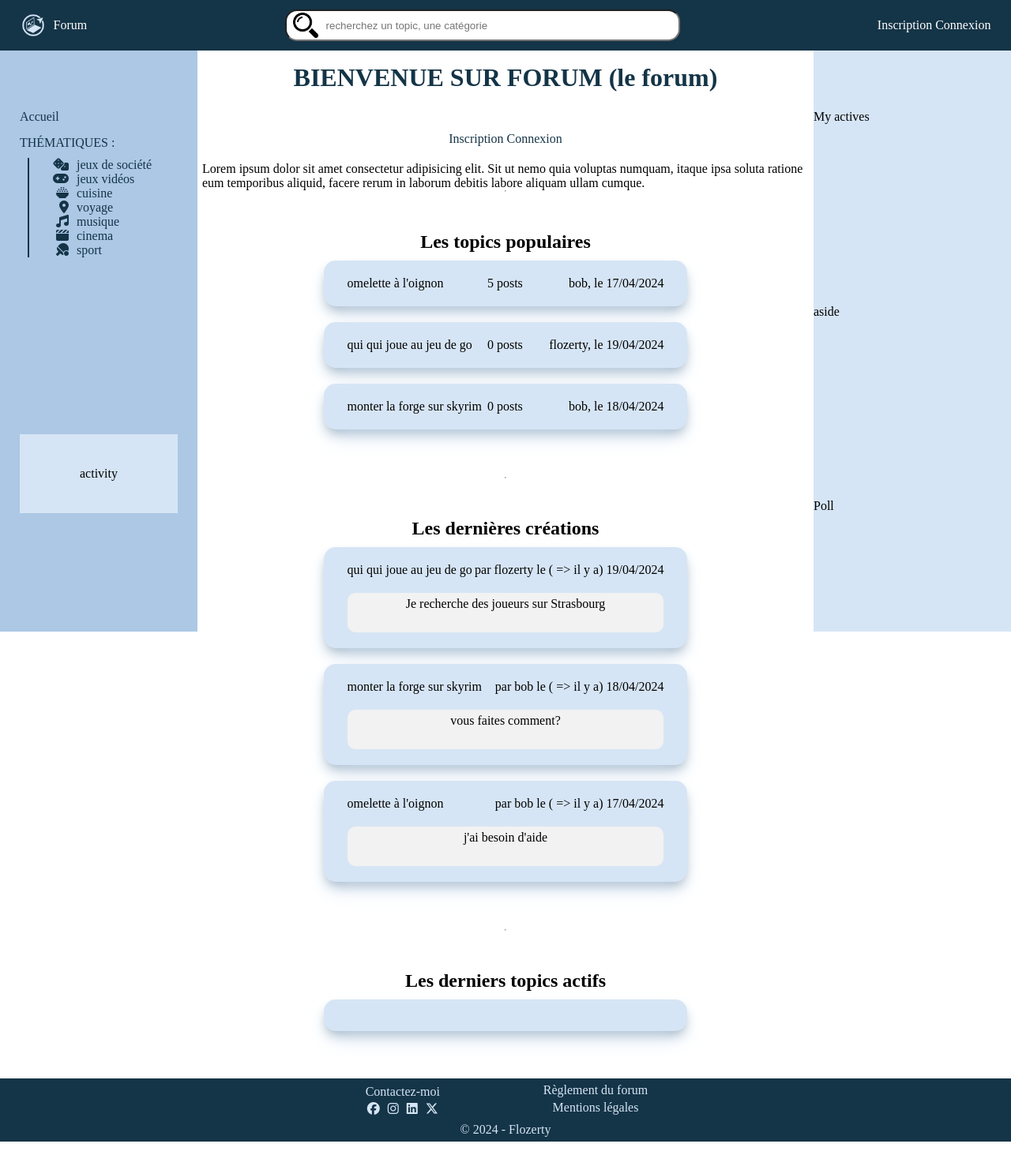
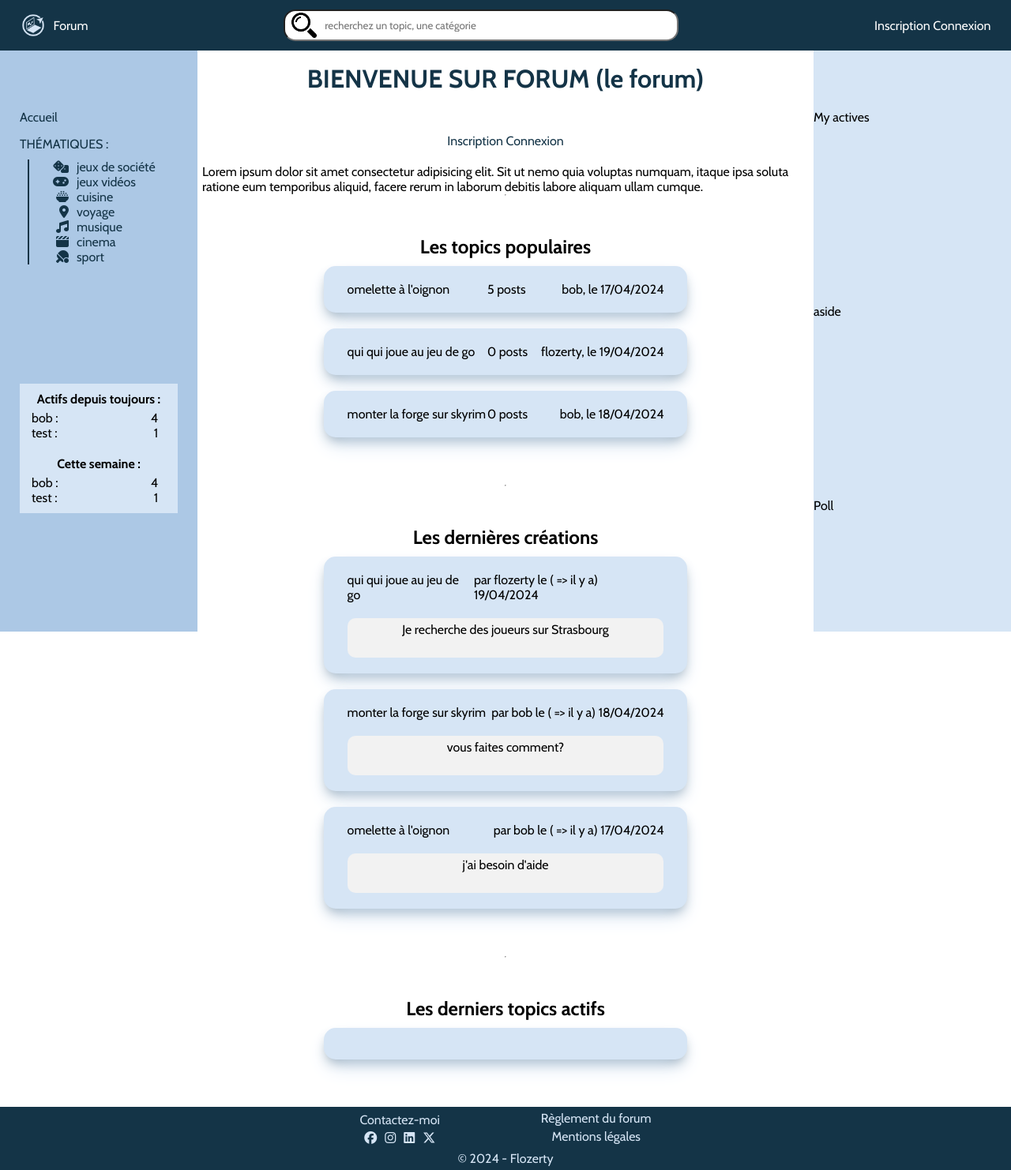
Before and after one commit to Flozerty/Forum, a PHP site: page / in a window 1280 px wide. Shown: the whole page at 79% size. Before the commit the page ends 1446 px from the top, so only its background shows below. Run offline with PHP 8.4, Linux system fonts and the light colour scheme; data comes from the database, SQL or seed files in the repository; some libraries are stand-ins or nearby versions.

Commit message:
activity section + fonts style

```diff
--- a/controller/HomeController.php
+++ b/controller/HomeController.php
@@ -13,9 +13,13 @@ class HomeController extends AbstractController implements ControllerInterface {
   public function index() {
     $topicManager = new TopicManager();
     $categoryManager = new CategoryManager();
+    $userManager = new UserManager();
     $categories = $categoryManager->findAll();
     $popularTopics = $topicManager->popularTopics();
     $lastTopics = $topicManager->lastTopics();
+
+    $activesAllTime = $userManager->activesAllTime();
+    $activesWeek = $userManager->activesWeek();
 
     return [
       "view" => VIEW_DIR."home.php",
@@ -24,6 +28,8 @@ class HomeController extends AbstractController implements ControllerInterface {
         "categories" => $categories,
         "popularTopics"=> $popularTopics,
         "lastTopics" => $lastTopics,
+        "activesAllTime"=> $activesAllTime,
+        "activesWeek"=> $activesWeek,
       ]
     ];
   }
--- a/public/css/style.css
+++ b/public/css/style.css
@@ -11,6 +11,7 @@
   margin: 0;
   padding: 0;
   box-sizing: border-box;
+  font-family: "Cabin", sans-serif;
 }
 
 a {
@@ -195,13 +196,33 @@ main {
   }
 
   #community-activity {
-    display: flex;
-    flex-direction: column;
-    justify-content: center;
-    align-items: center;
     width: 80%;
-    height: 100px;
     background-color: var(--lightblue);
+    margin: 0;
+
+    div {
+      width: 100%;
+      margin: 10px 0;
+      text-align: center;
+    }
+
+    p {
+      width: 80%;
+      position: relative;
+      margin-left: 15px;
+      text-align: left;
+
+      span {
+        position: absolute;
+        right: 0;
+      }
+    }
+
+    .activesTitle {
+      width: 100%;
+      text-align: center;
+      margin: 0 auto 5px auto;
+    }
   }
 }
 
@@ -334,9 +355,15 @@ footer {
   height: 40px;
   display: flex;
   align-items: center;
+  border: 1px solid var(--bluemid);
+  margin: 10px 0;
 
   a {
-    padding-left: 50px;
+    margin-left: 30%;
+  }
+
+  i {
+    padding-left: 10px;
   }
 }
 
--- a/view/layout.php
+++ b/view/layout.php
@@ -1,11 +1,17 @@
 <?php
+$activePage = filter_input(INPUT_GET, "action", FILTER_SANITIZE_FULL_SPECIAL_CHARS);
 
 use App\Session;
 
 if(isset($result["data"]['categories'])) {
   $categories = $result["data"]['categories'];
 }
-  $activePage = filter_input(INPUT_GET, "action", FILTER_SANITIZE_FULL_SPECIAL_CHARS);
+if(isset($result["data"]['activesAllTime'])) {
+  $activesAllTime = $result["data"]['activesAllTime'];
+}
+if(isset($result["data"]['activesWeek'])) {
+  $activesWeek = $result["data"]['activesWeek'];
+}
 ?>
 
 <!DOCTYPE html>
@@ -21,6 +27,11 @@ if(isset($result["data"]['categories'])) {
     referrerpolicy="origin"></script> -->
 
   <script src="https://kit.fontawesome.com/7252ea4d54.js" crossorigin="anonymous"></script>
+
+  <link rel="preconnect" href="https://fonts.googleapis.com">
+  <link rel="preconnect" href="https://fonts.gstatic.com" crossorigin>
+  <link href="https://fonts.googleapis.com/css2?family=Cabin:ital,wght@0,400..700;1,400..700&display=swap"
+    rel="stylesheet">
 
   <link rel="stylesheet" href="https://cdnjs.cloudflare.com/ajax/libs/font-awesome/5.13.0/css/all.min.css"
     integrity="sha256-h20CPZ0QyXlBuAw7A+KluUYx/3pK+c7lYEpqLTlxjYQ=" crossorigin="anonymous" />
@@ -87,7 +98,7 @@ if(isset($result["data"]['categories'])) {
         <!-------------------------------------------->
 
         <!-- sauf quand login / register -->
-        <?php if($activePage != "login" && $activePage != "register" && $activePage != "traitement") { ?>
+        <?php if($activePage != "login" && $activePage != "register") { ?>
 
         <div id="sideNav-left">
           <nav>
@@ -107,7 +118,7 @@ if(isset($result["data"]['categories'])) {
                   <?php foreach($categories as $category) { ?>
                   <li class="nav-link">
                     <a href="index.php?ctrl=forum&action=listTopicsByCategory&id=<?= $category->getId() ?>">
-                      <div id="categoryIcone"><?= $category->getIcone() ?></div>
+                      <span id="categoryIcone"><?= $category->getIcone() ?></span>
                       <?= $category->getName() ?>
                     </a>
                   </li>
@@ -119,9 +130,24 @@ if(isset($result["data"]['categories'])) {
           </nav>
 
           <!-- Activité de la communauté -->
-          <div id="community-activity">activity</div>
+          <section id="community-activity">
+            <div id="activesAllTime">
+
+              <p class="activesTitle"><b>Actifs depuis toujours :</b></p>
+
+              <?php foreach($activesAllTime as $active) {
+                echo "<p>".$active->getPseudo()." :<span>".$active->getNbPosts()."</span></p>";
+              }?>
+            </div>
+            <div id="activesWeek">
+              <p class="activesTitle"><b>Cette semaine :</b></p>
+
+              <?php foreach($activesWeek as $active) {
+                echo "<p>".$active->getPseudo()." :<span>".$active->getNbPosts()."</span></p>";
+              }?>
+            </div>
+          </section>
         </div>
-
         <?php } ?>
 
         <div id="main-wrapper">
@@ -134,7 +160,7 @@ if(isset($result["data"]['categories'])) {
         <!-------------------------------------------->
 
         <!-- sauf quand login / register -->
-        <?php if($activePage != "login" && $activePage != "register" && $activePage != "traitement") { ?>
+        <?php if($activePage != "login" && $activePage != "register") { ?>
 
         <aside id="layout-aside">
           <div id="myActives">
```
Also changed, not shown: controller/ForumController.php (+23 -6 lines), model/managers/PostManager.php (+0 -7 lines), model/managers/UserManager.php (+27 -0 lines).
